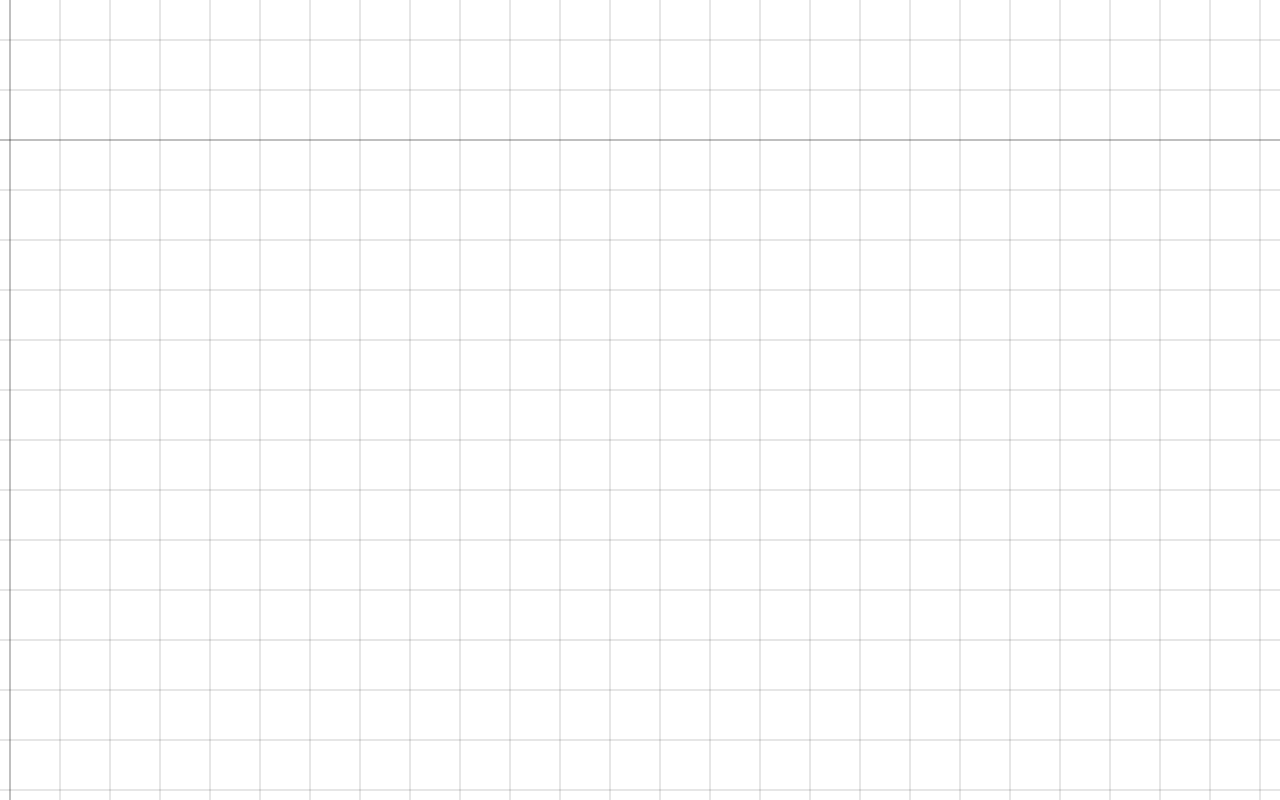
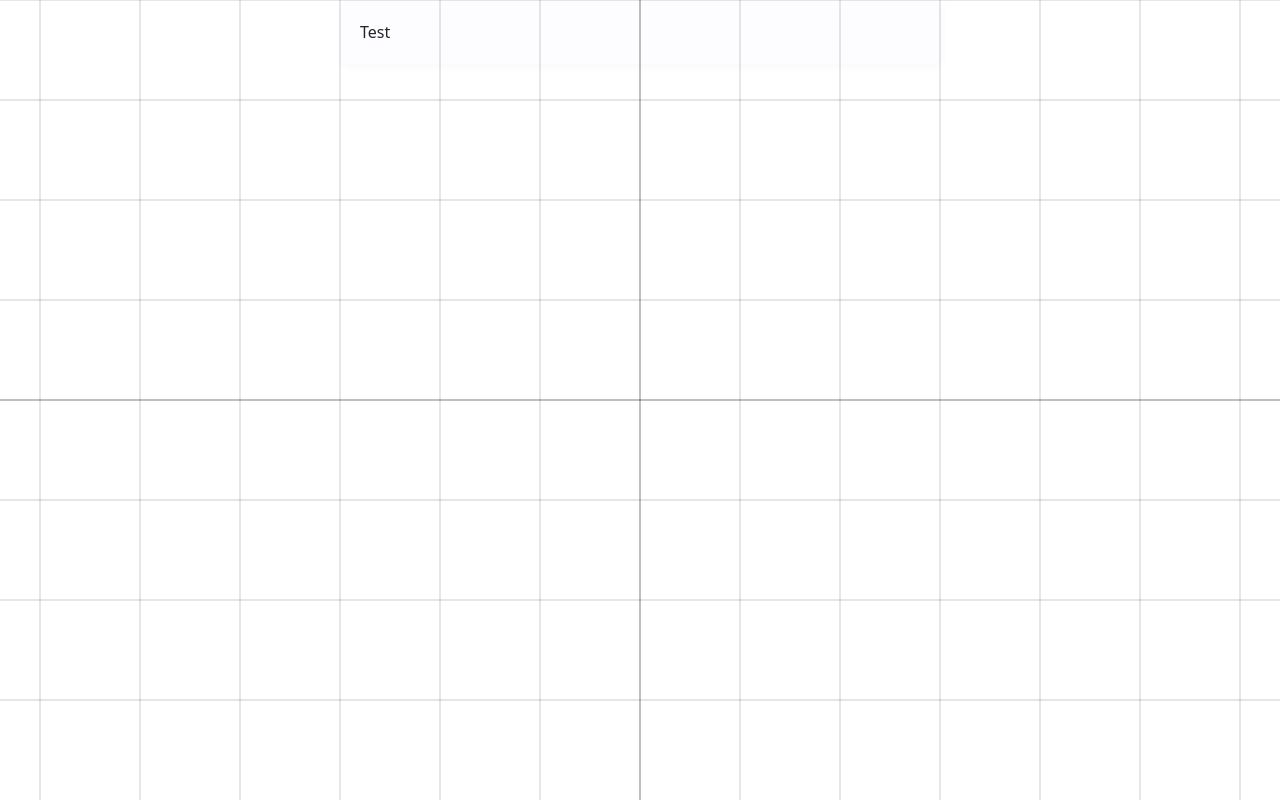
Before and after one commit to danielhoward-me/static, a plain HTML site: page fragmentalDesigner/index.html in a window 1280 px wide. Drawn offline with Linux system fonts and the light colour scheme.

Commit message:
Add zoom

```diff
--- a/fragmentalDesigner/canvas.js
+++ b/fragmentalDesigner/canvas.js
@@ -1,7 +1,11 @@
 const ctx = canvas.getContext('2d');
 
-const topLeftPoint = [-10, 140];
-const gridLineFrequency = 50;
+let scale = 0.5;
+let gridLineFrequency = 50;
+const topLeftPoint = [
+	scale * -canvas.width/2,
+	scale * canvas.height/2
+];
 
 const normalGridLineColour = 'rgba(0, 0, 0, 0.2)';
 const majorGridLineColour = 'rgba(0, 0, 0, 0.5)';
@@ -10,10 +14,10 @@ function drawFrame() {
 	ctx.clearRect(0, 0, canvas.width, canvas.height);
 
 	const firstGridLineValueX = Math.ceil(topLeftPoint[0] / gridLineFrequency) * gridLineFrequency;
-	for (let value = firstGridLineValueX; value < topLeftPoint[0] + canvas.width; value += gridLineFrequency) {
+	for (let value = firstGridLineValueX; value < topLeftPoint[0] + (canvas.width * scale); value += gridLineFrequency) {
 		ctx.beginPath();
 		ctx.moveTo(...convertGraphPointToCanvasPoint([value, topLeftPoint[1]]));
-		ctx.lineTo(...convertGraphPointToCanvasPoint([value, topLeftPoint[1] - canvas.height]));
+		ctx.lineTo(...convertGraphPointToCanvasPoint([value, topLeftPoint[1] - (canvas.height * scale)]));
 
 		if (value === 0) {
 			ctx.strokeStyle = majorGridLineColour;
@@ -25,10 +29,10 @@ function drawFrame() {
 	}
 
 	const firstGridLineValueY = Math.ceil(topLeftPoint[1] / gridLineFrequency) * gridLineFrequency;
-	for (let value = firstGridLineValueY; value > topLeftPoint[1] - canvas.height; value -= gridLineFrequency) {
+	for (let value = firstGridLineValueY; value > topLeftPoint[1] - (canvas.height * scale); value -= gridLineFrequency) {
 		ctx.beginPath();
 		ctx.moveTo(...convertGraphPointToCanvasPoint([topLeftPoint[0], value]));
-		ctx.lineTo(...convertGraphPointToCanvasPoint([topLeftPoint[0] + canvas.width, value]));
+		ctx.lineTo(...convertGraphPointToCanvasPoint([topLeftPoint[0] + (canvas.width * scale), value]));
 
 		if (value === 0) {
 			ctx.strokeStyle = majorGridLineColour;
@@ -45,8 +49,8 @@ window.requestAnimationFrame(drawFrame);
 
 function convertGraphPointToCanvasPoint(graphPoint) {
 	return [
-		graphPoint[0] - topLeftPoint[0],
-		-(graphPoint[1] - topLeftPoint[1]),
+		(graphPoint[0] - topLeftPoint[0])/scale,
+		-(graphPoint[1] - topLeftPoint[1])/scale,
 	];
 }
 
@@ -54,8 +58,8 @@ let mousedown = false;
 function handleMouseDrag(event) {
 	if (!mousedown) return;
 
-	topLeftPoint[0] -= event.movementX;
-	topLeftPoint[1] += event.movementY;
+	topLeftPoint[0] -= event.movementX * scale;
+	topLeftPoint[1] += event.movementY * scale;
 }
 window.addEventListener('mousemove', handleMouseDrag);
 window.addEventListener('mousedown', () => mousedown = true);
@@ -77,10 +81,23 @@ function handleTouchDrag(event) {
 			return;
 		}
 
-		topLeftPoint[0] -= touch.clientX - lastTouch.clientX;
-		topLeftPoint[1] += touch.clientY - lastTouch.clientY;
+		topLeftPoint[0] -= (touch.clientX - lastTouch.clientX) * scale;
+		topLeftPoint[1] += (touch.clientY - lastTouch.clientY) * scale;
 	}
 
 	touch.target.lastTouch = touch;
 }
 window.addEventListener('touchmove', handleTouchDrag);
+
+function handleZoom(event) {
+	event.preventDefault();
+
+	scale *= 1 + (event.deltaY / 100);
+
+	if (scale < 0.01) {
+		scale = 0.01;
+	} else if (scale > 10) {
+		scale = 10;
+	}
+}
+window.addEventListener('wheel', handleZoom, {passive: false});
--- a/fragmentalDesigner/index.html
+++ b/fragmentalDesigner/index.html
@@ -5,9 +5,13 @@
 	<meta http-equiv="X-UA-Compatible" content="IE=edge">
 	<meta name="viewport" content="width=device-width, initial-scale=1.0">
 	<title>Fragmental Designer</title>
+	<link rel="stylesheet" href="/static/lib/bootstrap.min.css">
 	<link rel="stylesheet" href="style.css">
 </head>
 <body>
+	<div class="settings-box">
+		Test
+	</div>
 
 	<canvas id="canvas" class="canvas"></canvas>
 
--- a/fragmentalDesigner/style.css
+++ b/fragmentalDesigner/style.css
@@ -1,3 +1,7 @@
+body {
+	overscroll-behavior: contain;
+}
+
 .canvas {
 	position: absolute;
 	top: 0;
@@ -10,6 +14,12 @@
 	cursor: grabbing;
 }
 
-body {
-	overscroll-behavior: contain;
+.settings-box {
+	background-color: #fdfdff;
+	border-radius: 0.5em;
+	box-shadow: 2px 3px 7px 2px rgba(0,0,0,0.02);
+	padding: 20px;
+	margin: 0 auto 15px auto;
+	width: 600px;
+
 }
```
